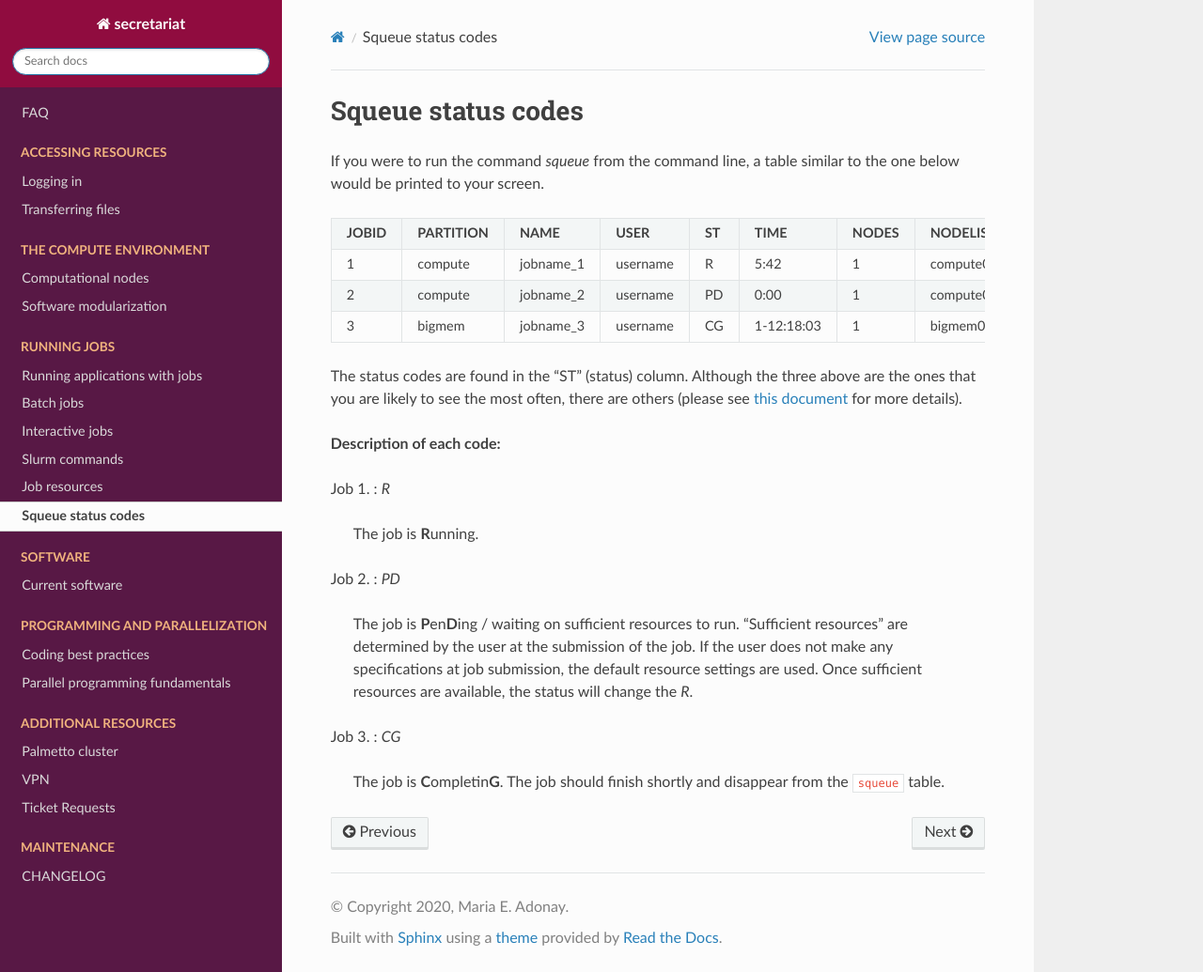
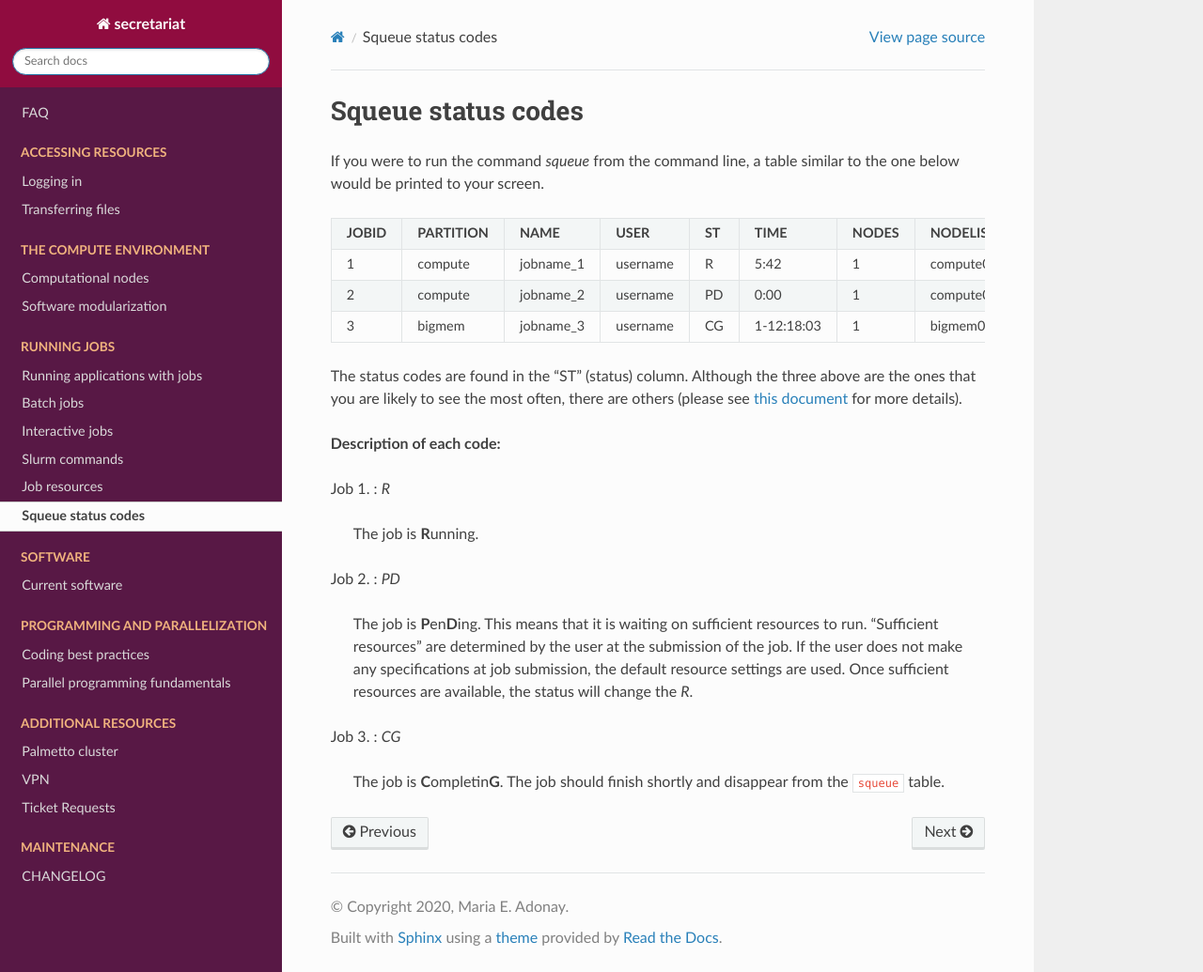
Before and after one commit to amalgamaria/secretariat, a Sphinx documentation site: the page built from docs/running-jobs/squeue-status-codes.rst, in a window 1280 px wide and 1035 px high. Shown: the whole window at 94% size. Built offline with Sphinx 7.4.7 and the Read the Docs theme 2.0.0, drawn with Linux system fonts in a browser that asks for light colours.

Commit message:
Reformat content -v3

```diff
--- a/docs/running-jobs/squeue-status-codes.rst
+++ b/docs/running-jobs/squeue-status-codes.rst
@@ -23,7 +23,7 @@ Job 1.	: *R*
 
 Job 2.	: *PD*
 
-	The job is **P**\ en\ **D**\ ing / waiting on sufficient resources to run. "Sufficient resources" are determined by the user at the submission of the job. If the user does not make any specifications at job submission, the default resource settings are used. Once sufficient resources are available, the status will change the *R*.
+	The job is **P**\ en\ **D**\ ing. This means that it is waiting on sufficient resources to run. "Sufficient resources" are determined by the user at the submission of the job. If the user does not make any specifications at job submission, the default resource settings are used. Once sufficient resources are available, the status will change the *R*.
 
 Job 3.	: *CG*
 
```
